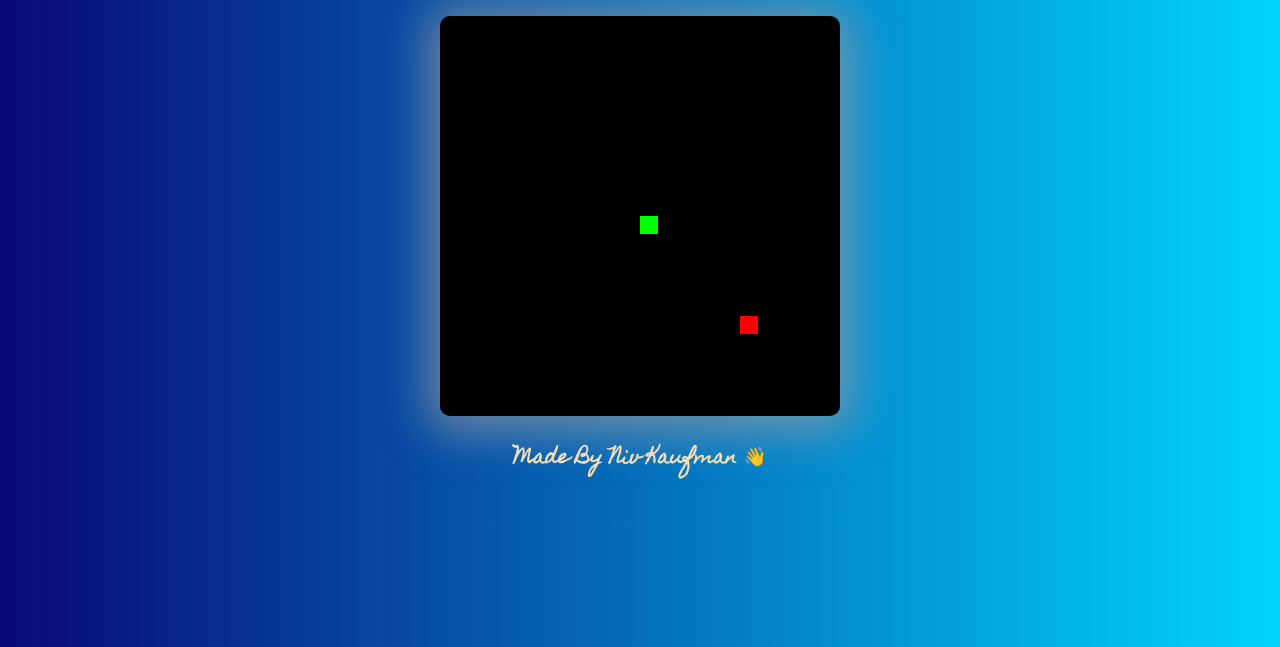
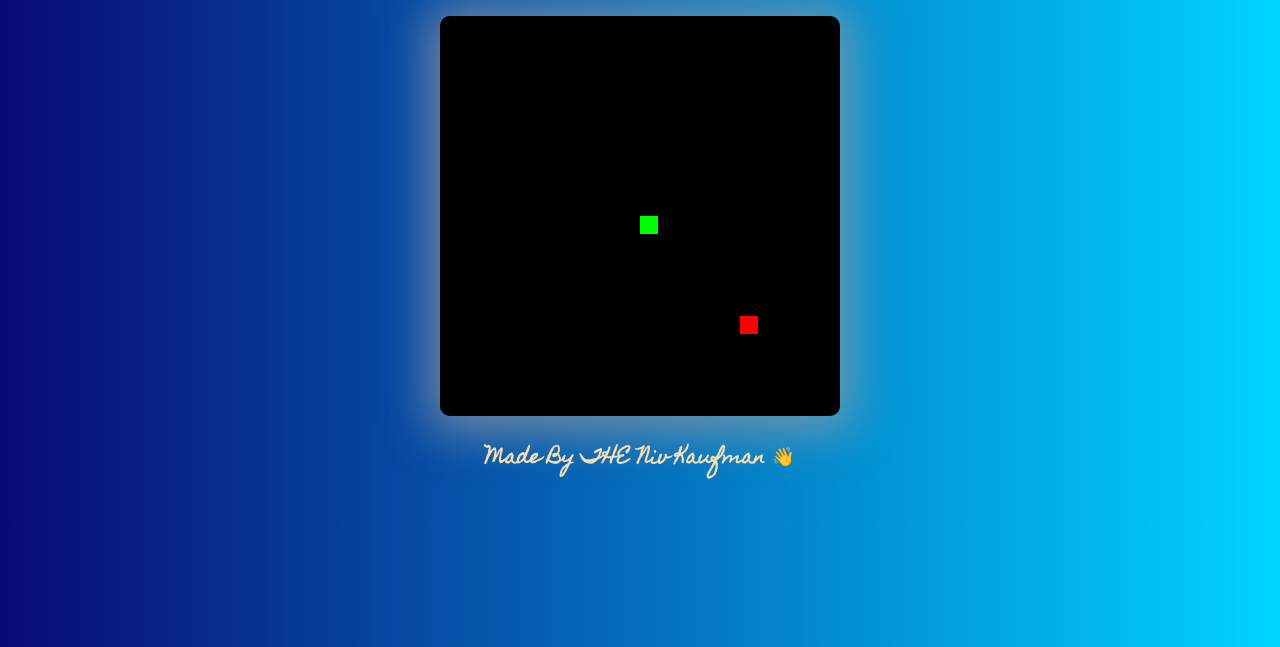
Before and after one commit to nivkman/snake-js, a plain HTML site: page index.html in a window 1280 px wide. Shown: the part 153-800 px from the top of the page. Drawn offline with Linux system fonts and the light colour scheme; a web font is replaced by a local one.

Commit message:
change copyrights

```diff
--- a/index.html
+++ b/index.html
@@ -13,7 +13,7 @@
     <div class="main">
         <h1>Snake the game 👻</h1>
         <canvas id="gc" width="400" height="400"></canvas>
-        <h3>Made By <a href="https://www.linkedin.com/in/niv-kaufman-803b6311b/" target="_blank">Niv Kaufman</a> 👋</h3>
+        <h3>Made By THE <a href="https://www.linkedin.com/in/niv-kaufman-803b6311b/" target="_blank">Niv Kaufman</a> 👋</h3>
     </div>
     <script src="script.js"></script>
 </body>
```
